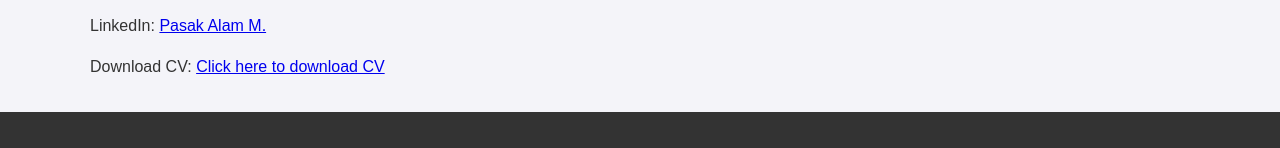
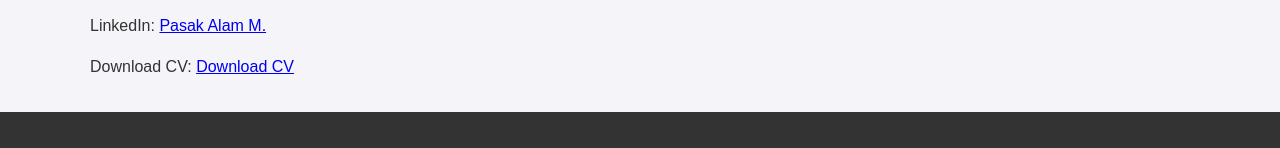
Before and after one commit to pasakAlam/profile, a plain HTML site: page index.html in a window 1280 px wide. Shown: the part 3430-3578 px from the top of the page. Drawn offline with Linux system fonts and the light colour scheme.

Commit message:
Update index.html

```diff
--- a/index.html
+++ b/index.html
@@ -164,7 +164,7 @@
             <p>Email: alam030995@gmail.com</p>
             <p>Phone: 081219027170</p>
             <p>LinkedIn: <a href="https://www.linkedin.com/in/pasakalam" target="_blank">Pasak Alam M.</a></p>
-            <p>Download CV: <a href="CV_PasakAlam.pdf" target="_blank">Click here to download CV</a></p>
+            <p>Download CV: <a href="CV_PasakAlam.pdf" target="_blank">Download CV</a></p>
         </section>
     </div>
 
```
